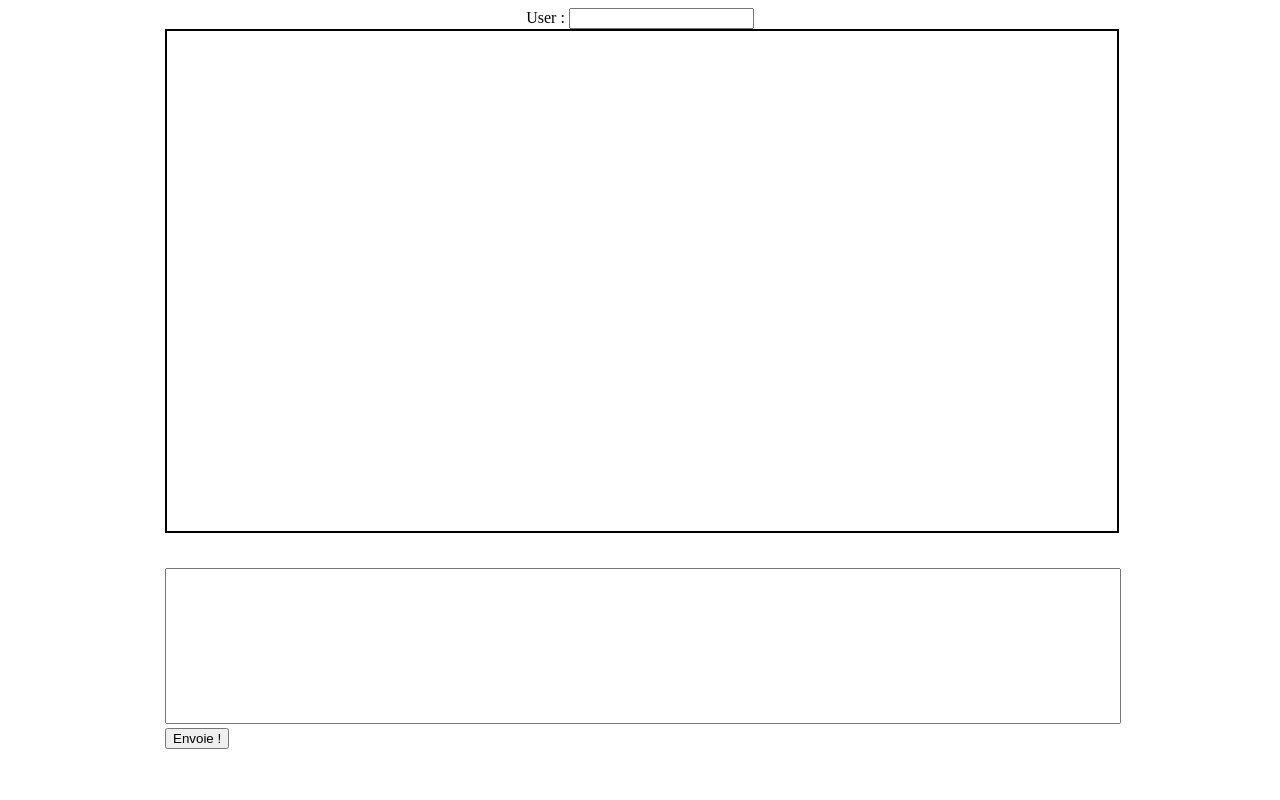
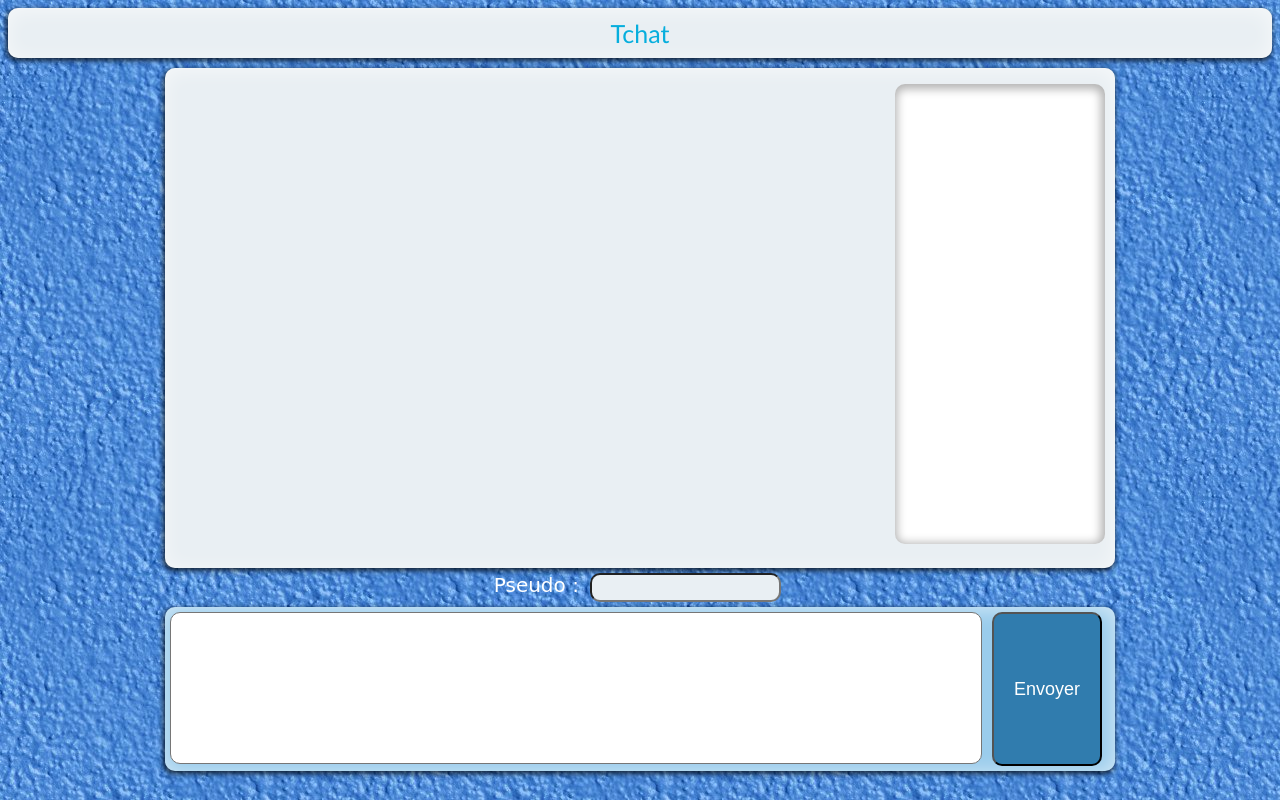
Before and after one commit to Odint/Chat, a PHP site: page / in a window 1280 px wide. Run offline with PHP 8.4, Linux system fonts and the light colour scheme; data that the repository does not hold is empty; some libraries are stand-ins or nearby versions.

Commit message:
ajout du css

```diff
--- a/Index.php
+++ b/Index.php
@@ -1,23 +1,16 @@
-<!DOCTYPE html>
-<html>
+<?php include ('include/header.html'); ?>
 
-    <head>
-            <title>Chat 1.0</title>
-            <meta charset="utf-8">
-            <link rel="stylesheet" href="styles/style.css" />
-             <script src="https://ajax.googleapis.com/ajax/libs/jquery/1.11.2/jquery.min.js"></script>
-             <script src="https://ajax.googleapis.com/ajax/libs/jquery/2.1.3/jquery.min.js"></script>
-    </head>
-    <body>
-        <div id="chat">
-            <label for="user" id="lusr">User :
+        <div id="tchat">
+            <div id="affichage" class="ombre">
+                <p></p>
+                <div id="contact"></div>
+            </div>
+            <label for="user" id="label"> Pseudo :
             <input type="text" name="user" id="user" ></label>
-            <div id="affichage">
-                <p></p>
+            <div id="interface" class="ombre">
+                <textarea name="message" id="message" ></textarea>
+                <input type="button" id="button" value="Envoyer">
             </div>
-
-            <textarea name="message" id="message" ></textarea>
-            <input type="button" id="button" value="Envoie !"
         </div>
         <script>
             var id = 0;
@@ -26,7 +19,12 @@
                     var resultat = JSON.parse(res);
                     if(resultat.length >= 1){
                         for(var i=0;i<resultat.length;i++){
-                            $('#affichage').append('<p><span>'+resultat[i]['user']+' : </span>'+resultat[i]['message']+' <span>'+'['+resultat[i]['date']+']'+'</span></p>');
+                            var year = resultat[i]['date'].substr(0,4);
+                            var month = resultat[i]['date'].substr(5,2);
+                            var day = resultat[i]['date'].substr(8,2);
+                            var hour = resultat[i]['date'].substr(11);
+                            /*resultat[i]['date']*/
+                            $('#affichage').append('<p><span>'+'['+day+'/'+month+'/'+year+' '+hour+'] '+'</span><span>'+resultat[i]['user']+' : </span>'+resultat[i]['message']+' <span>'+resultat[i]['ip']+'</span></p>');
                             if(parseInt(resultat[i]['id']) > id){
                                 id = resultat[i]['id'];
                             }
@@ -57,7 +55,4 @@
 
 
         </script>
-    </body>
-
-
-</html>
+<?php include ('include/footer.html'); ?>
--- /dev/null
+++ b/Style.css
@@ -0,0 +1,109 @@
+body{
+    background-image:url(image/background.jpg);
+    background-attachment:fixed;
+}
+
+header{
+    text-align: center;
+    background-color: white;
+    height: 30px;
+    line-height:30px;
+    padding: 10px;
+    border-radius: 10px;
+    margin-bottom: 10px;
+    background-color: #E9EFF3;
+    color: #06AEDD;
+    font-family: "Trebuchet MS", Helvetica, sans-serif;   font-size: 25px;
+}
+
+#interface {
+    background-color: #9ACCEC;
+    border-radius: 10px;
+}
+
+.ombre{
+    box-shadow: -1px 2px 5px 1px rgba(0, 0, 0, 0.7),
+            -1px 2px 20px rgba(255, 255, 255, 0.6) inset;
+}
+
+#contact {
+    float: right;
+    background-color: white;
+    height: 450px;
+    width: 200px;
+    margin-right: 10px;
+    border-radius: 10px;
+    padding: 5px;
+    box-shadow: -1px 2px 10px 3px rgba(0, 0, 0, 0.3) inset;
+}
+
+#tchat{
+    width:950px;
+    margin : auto auto;
+}
+
+#label{
+    display: block;
+    margin: auto auto ;
+    text-align: center;
+    color: white;
+    font-family: cursive;   font-size: 20px;
+}
+
+#affichage{
+    width: 950px;
+    height: 500px;
+    border: 2px black solid white;   border-radius: 10px;
+    overflow-y: scroll;
+    overflow-x: auto;
+    background-color: #E9EFF3;
+}
+
+#affichage p{
+    margin-left: 20px;
+}
+
+#affichage p span{
+    color:blue;
+}
+
+#affichage p span:last-child{
+    margin-left: 15px;
+}
+
+#user {
+    background-color: #E9EFF3;
+    margin: 5px;
+    padding: 5px;
+    border-radius: 10px;
+}
+
+#message{
+    float: left;
+    width:800px;
+    height:140px;
+    resize: none;
+    border-radius: 10px;
+    padding: 5px;
+    margin: 5px;
+}
+
+input[type="button"]{
+    background-color: #307CAE;
+    color: white;
+    border-radius: 10px;
+    height: 154px;
+    width: 110px;
+    padding: 5px;
+    margin: 5px;
+    font-family: arial;   font-size: 18px;
+}
+
+#button:hover{
+    background-color: #304858;
+    color: #74C0F2;
+}
+
+#button:active{
+    box-shadow: -1px 2px 10px 3px rgba(0, 0, 0, 0.3) inset;
+}
--- /dev/null
+++ b/include/footer.html
@@ -0,0 +1,4 @@
+    </body>
+
+
+</html>
--- /dev/null
+++ b/include/header.html
@@ -0,0 +1,12 @@
+<!DOCTYPE html>
+<html>
+
+    <head>
+            <title>Chat 1.0</title>
+            <meta charset="utf-8">
+            <link rel="stylesheet" href="style.css" />
+            <script src="https://ajax.googleapis.com/ajax/libs/jquery/1.11.2/jquery.min.js"></script>
+            <script src="https://ajax.googleapis.com/ajax/libs/jquery/2.1.3/jquery.min.js"></script>
+    </head>
+    <body>
+        <header class="ombre"> Tchat </header>
```
Also changed, not shown: image/background.jpg (added), image/texture.jpg (added).
